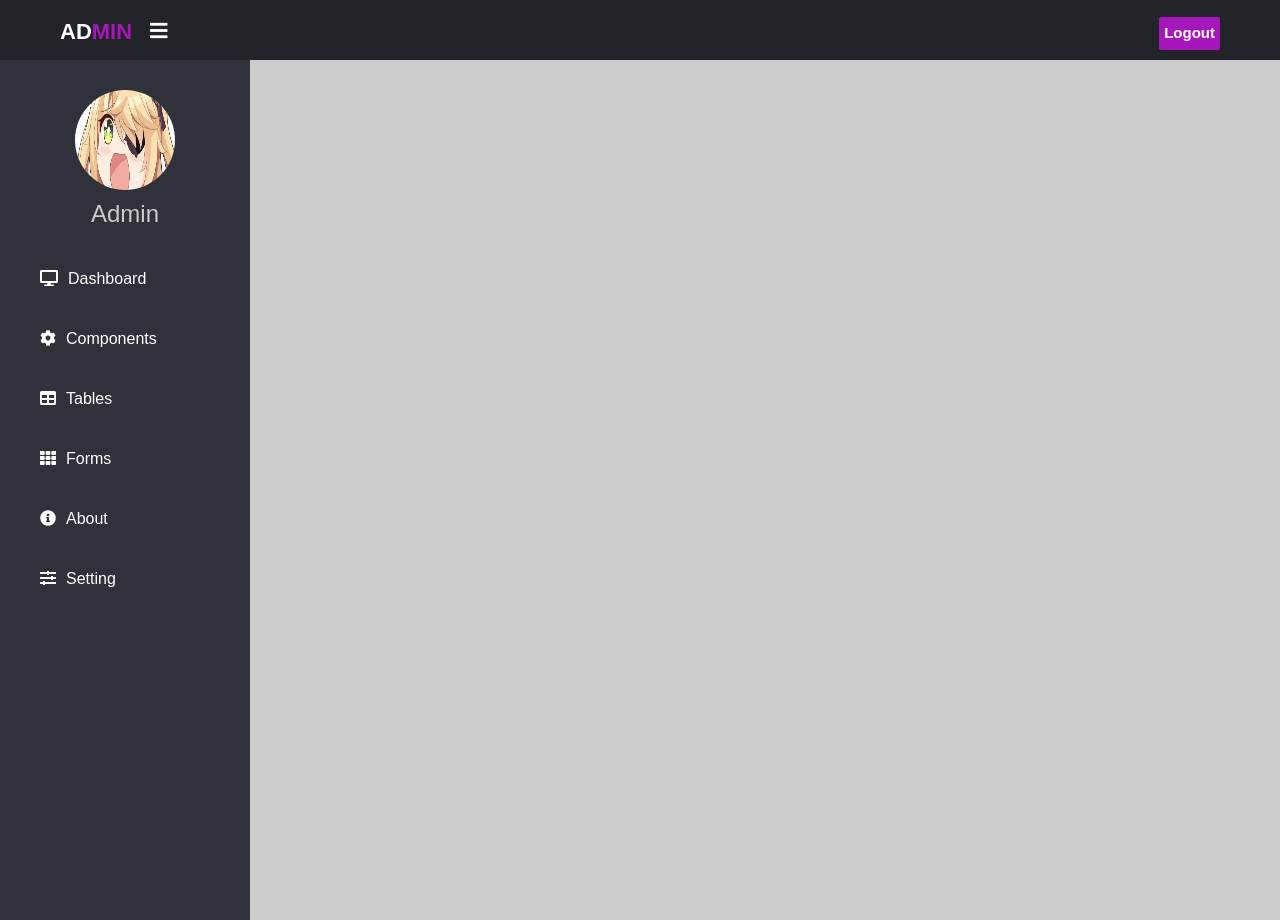
After one commit to hungcan0611/CSE485_1851061439_1851061670, a PHP site: page /admin.php in a window 1280 px wide. The commit adds this page. Run offline with PHP 8.4, Linux system fonts and the light colour scheme; some libraries are stand-ins or nearby versions.

Commit message:
Cap nhat them frontend cua admin

```diff
--- a/CSS/style.css
+++ b/CSS/style.css
@@ -217,3 +217,142 @@ body
     border-radius: 50%;
     margin: 0 10px;
 }
+
+/* ------------------- Admin ------------------- */
+#admin body{
+    margin: 0;
+    padding: 0;
+    font-family: "Roboto", sans-serif;
+}
+#admin header{
+    position: fixed;
+    background: #22242a;
+    padding: 20px;
+    padding-top: 0px;
+    width: 100%;
+    height: 60px;
+}
+.left-area h3{
+    color: #fff;
+    margin: -5px;
+    margin-left: 40px;
+    text-transform: uppercase;
+    font-size: 22px;
+    font-weight: 900;
+}
+.left-area span{
+    color: #a517ba;
+}
+.logout_btn{
+    padding: 5px;
+    background: #a517ba;
+    text-decoration: none;
+    float: right;
+    margin-top: -23px;
+    margin-right: 40px;
+    border-radius: 2px;
+    font-size: 15px;
+    font-weight: 600;
+    color: #fff;
+    transition: 0.5s;
+    transition-property: background;
+}
+.logout_btn:hover{
+    background: #5f1782;
+    color: #fff;
+}
+.sidebar{
+    background: #2f323a;
+    margin-top: 60px;
+    padding-top: 30px;
+    position: fixed;
+    left: 0;
+    width: 250px;
+    height: 100%;
+    transition: 0.5s;
+    transition-property: left;
+}
+.sidebar .admin_image{
+    width: 100px;
+    height: 100px;
+    border-radius: 100px;
+    margin-bottom: 10px;
+}
+.sidebar h4{
+    color: #cccccc;
+    margin-top: 0;
+    margin-bottom: 20px;
+}
+.sidebar a{
+    color: #fff;
+    display: block;
+    width: 100%;
+    line-height: 60px;
+    text-decoration: none;
+    padding-left: 40px;
+    box-sizing: border-box;
+    transition: 0.5s;
+    transition-property: background;
+}
+.sidebar a:hover{
+    background: #a517ba;
+}
+.sidebar i{
+    padding-right: 10px;
+}
+label #sidebar_btn{
+    z-index: 1;
+    color: #fff;
+    position: fixed;
+    cursor: pointer;
+    left: 150px;
+    top: 16px;
+    font-size: 20px;
+    margin: 5px 0;
+    transition: 0.5s;
+    transition-property: color;
+}
+label #sidebar_btn:hover{
+    color: #a517ba;
+}
+#check:checked ~ .sidebar{
+    left: -190px;
+}
+#check:checked ~ .sidebar a span{
+    display: none;
+}
+#check:checked ~ .sidebar a{
+    font-size: 20px;
+    margin-left: 170px;
+    width: 80px;
+}
+#check{
+    display: none;
+}
+.content{
+    margin-left: 250px;
+    background: #cccccc no-repeat;
+    background-position: center;
+    background-size: cover;
+    height: 100vh;
+    transition: 0.5s;
+}
+#check:checked ~ .content{
+    margin-left: 60px;
+}
+@media (max-width: 767px){
+    .sidebar{
+        left: -190px;
+    }
+    .sidebar a span{
+        display: none;
+    }
+    .sidebar a{
+        font-size: 20px;
+        margin-left: 170px;
+        width: 80px;
+    }
+    .content{
+        margin-left: 60px;
+    }
+}
--- /dev/null
+++ b/admin.php
@@ -0,0 +1,34 @@
+<?php
+    include('header.php');
+?>
+<section id="admin">
+    <input type="checkbox" id="check">
+    <header>
+        <label for="check">
+            <i class="fas fa-bars" id="sidebar_btn"></i>
+        </label>
+        <div class="left-area">
+            <h3>Ad<span>min</span></h3>
+        </div>
+        <div class="right-area">
+            <a href="#" class="logout_btn">Logout</a>
+        </div>
+    </header>
+    <div class="sidebar">
+        <center>
+            <img src="Images/GI.gif" class="admin_image" alt="">
+            <h4>Admin</h4>
+        </center>
+        <a href="#"><i class="fas fa-desktop"></i><span>Dashboard</span></a>
+        <a href="#"><i class="fas fa-cog"></i><span>Components</span></a>
+        <a href="#"><i class="fas fa-table"></i><span>Tables</span></a>
+        <a href="#"><i class="fas fa-th"></i><span>Forms</span></a>
+        <a href="#"><i class="fas fa-info-circle"></i><span>About</span></a>
+        <a href="#"><i class="fas fa-sliders-h"></i><span>Setting</span></a>
+    </div>
+    <div class="content">
+
+    </div>
+</section>
+</body>
+</html>
```
